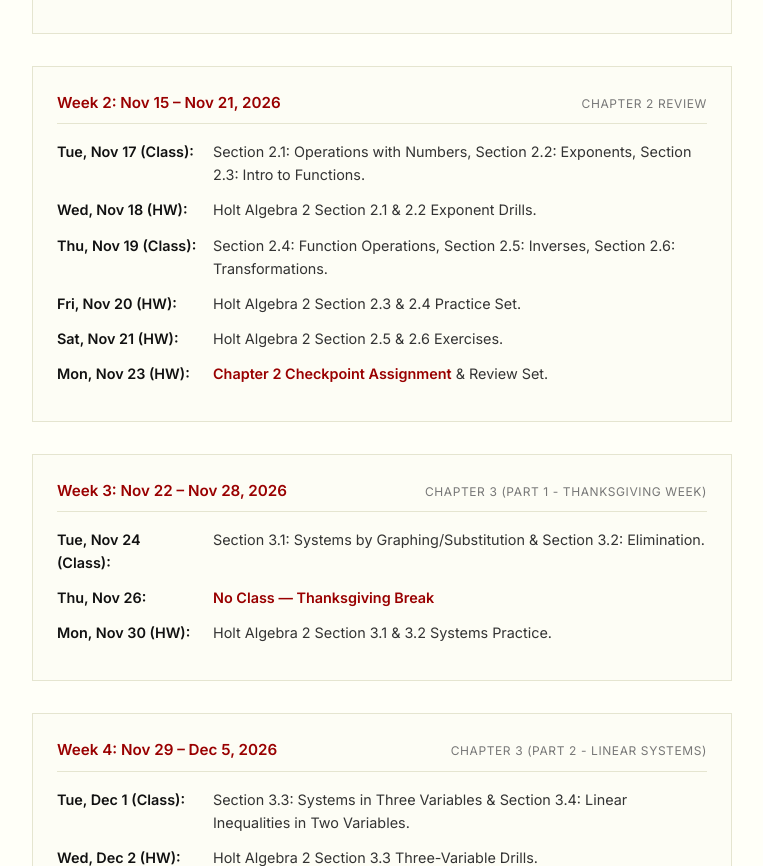
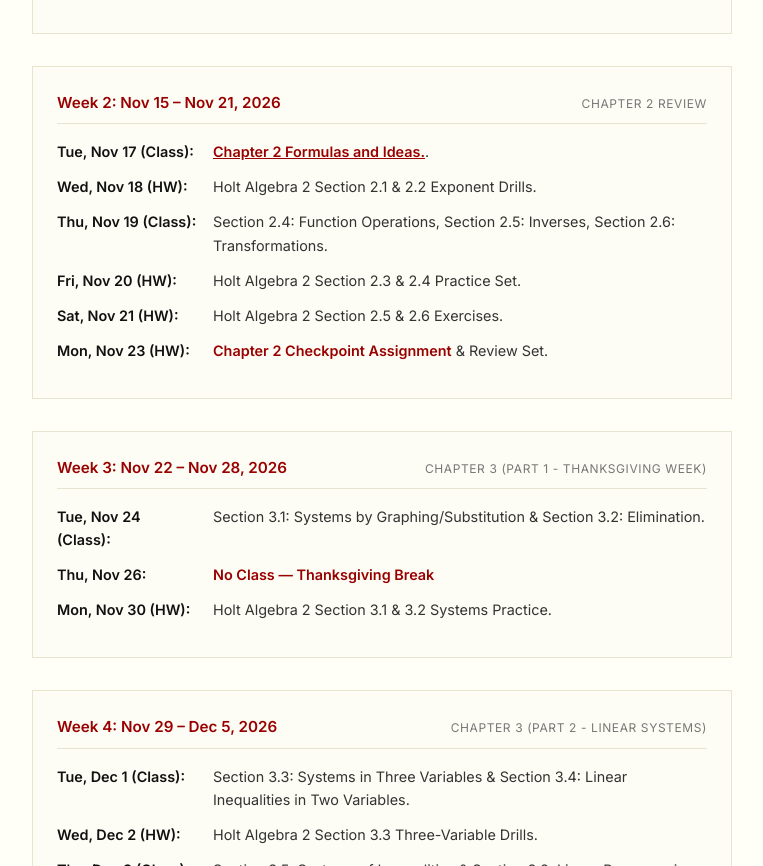
Before and after one commit to williamswick96-coder/AlgebraHome, a plain HTML site: page index.html in a window 1280 px wide. Shown: the part 1029-1895 px from the top of the page, without its empty margins (0-763 px from the left). Drawn offline with nearby package versions, Linux system fonts and the light colour scheme; a web font is replaced by a local one.

Commit message:
Update schedule item with link to Chapter 2 content

```diff
--- a/index.html
+++ b/index.html
@@ -327,8 +327,11 @@
                     <ul class="schedule-list">
                         <li class="schedule-item">
                             <span class="day-label">Tue, Nov 17 (Class):</span>
-                            <span class="day-content">Section 2.1: Operations with Numbers, Section 2.2: Exponents, Section 2.3: Intro to Functions.</span>
+                            <span class="day-content"><a href="https://drive.google.com/file/d/1IwUA5i0FDTk0ip3KmCnXlPdXqTQ7Gnao/view?usp=sharing"_blank" class="checkpoint-highlight" style="text-decoration: underline;">Chapter 2 Formulas and Ideas.</a>.
+                           </span>
                         </li>
+
+
                         <li class="schedule-item">
                             <span class="day-label">Wed, Nov 18 (HW):</span>
                             <span class="day-content">Holt Algebra 2 Section 2.1 & 2.2 Exponent Drills.</span>
```
